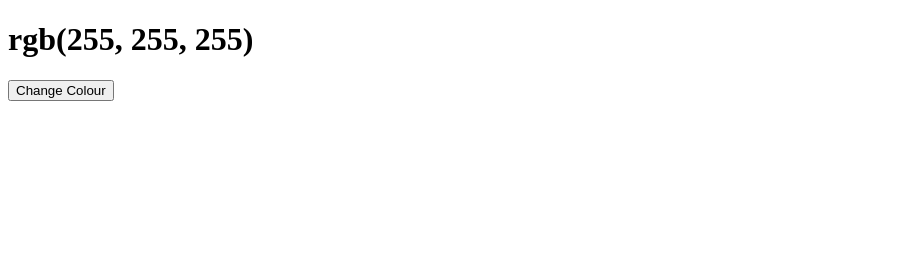
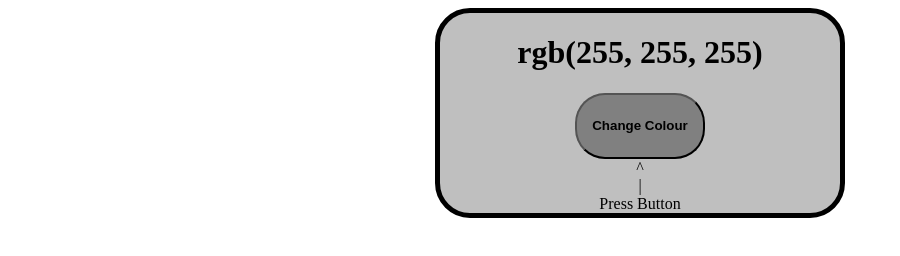
Before and after one commit to jacobrees/JS-Random-Colour, a plain HTML site: page index.html in a window 1280 px wide. Shown: the whole page, without its empty margins (0-900 px from the left). Drawn offline with Linux system fonts and the light colour scheme.

Commit message:
Complete css styling for the project

```diff
--- a/index.html
+++ b/index.html
@@ -5,10 +5,16 @@
     <meta http-equiv="X-UA-Compatible" content="IE=edge">
     <meta name="viewport" content="width=device-width, initial-scale=1.0">
     <title>JS Random Colour</title>
+    <link rel="stylesheet" href="styles.css">
 </head>
 <body>
+    <div>
     <h1>rgb(255, 255, 255)</h1>
     <button>Change Colour</button>
+    <p>^</p>
+    <p>|</p>
+    <p>Press Button</p>
+    </div>
     <script src="app.js"></script>
 </body>
 </html>
--- /dev/null
+++ b/styles.css
@@ -0,0 +1,28 @@
+body {
+    display: flex;
+    justify-content: center;
+}
+
+div {
+    border: 5px solid black;
+    border-radius: 35px;
+    width: 400px;
+    height: 200px;
+    display: flex;
+    flex-direction: column;
+    align-items: center;
+    background-color: rgb(128, 128, 128, 0.5);
+
+}
+
+p {
+    margin: 0;
+}
+
+button {
+    width: 130px;
+    height: 80px;
+    background: grey;
+    border-radius: 30px;
+    font-weight: bold;
+}
```
